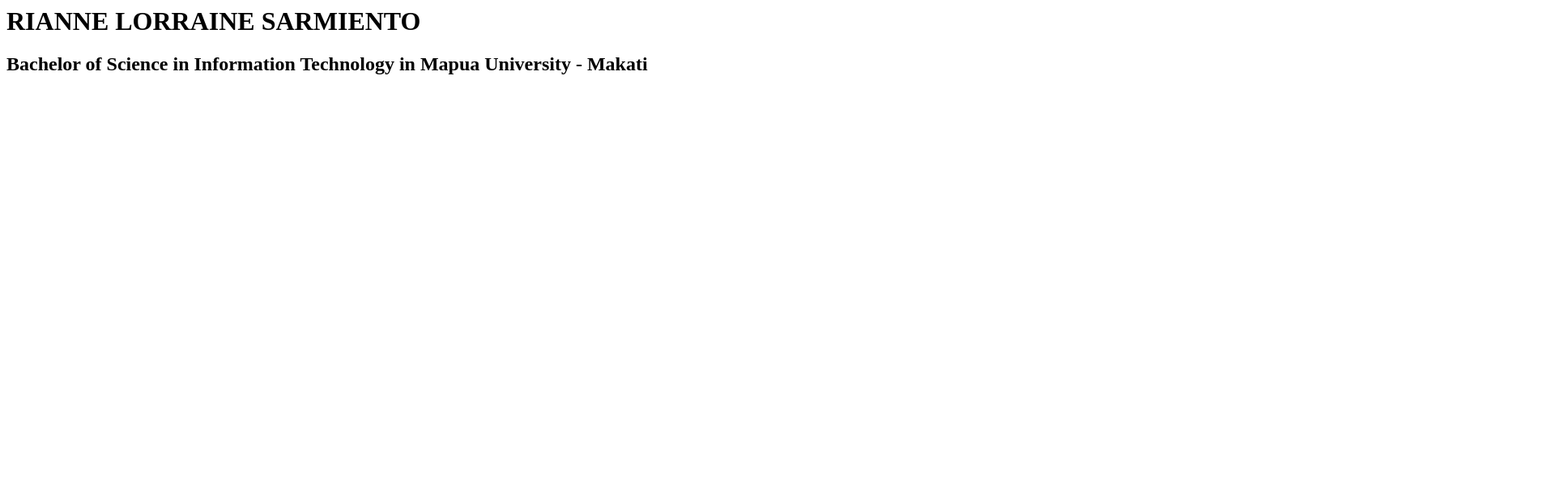
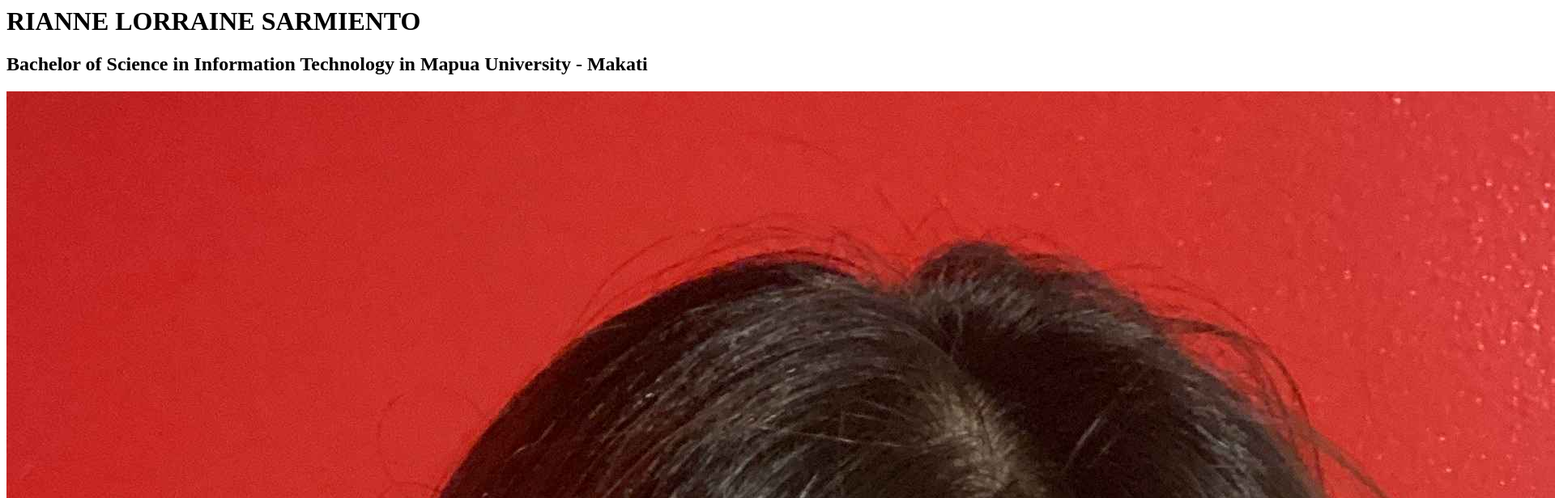
Before and after one commit to riannelorraine/sarmiento-IT128, a plain HTML site: page index.html in a window 1280 px wide. Shown: the top 616 px of the page at 81% size, 1920 px wide, since content can reach past the window. Drawn offline with Linux system fonts and the light colour scheme.

Commit message:
added a picture

```diff
--- a/index.html
+++ b/index.html
@@ -5,5 +5,6 @@
     <body>
         <h1>RIANNE LORRAINE SARMIENTO</h1>
         <h2>Bachelor of Science in Information Technology in Mapua University - Makati</h2>
+        <img src="riannelorraine.jpeg">
     </body>
 </html>
```
Also changed, not shown: riannelorraine.jpeg (added).
